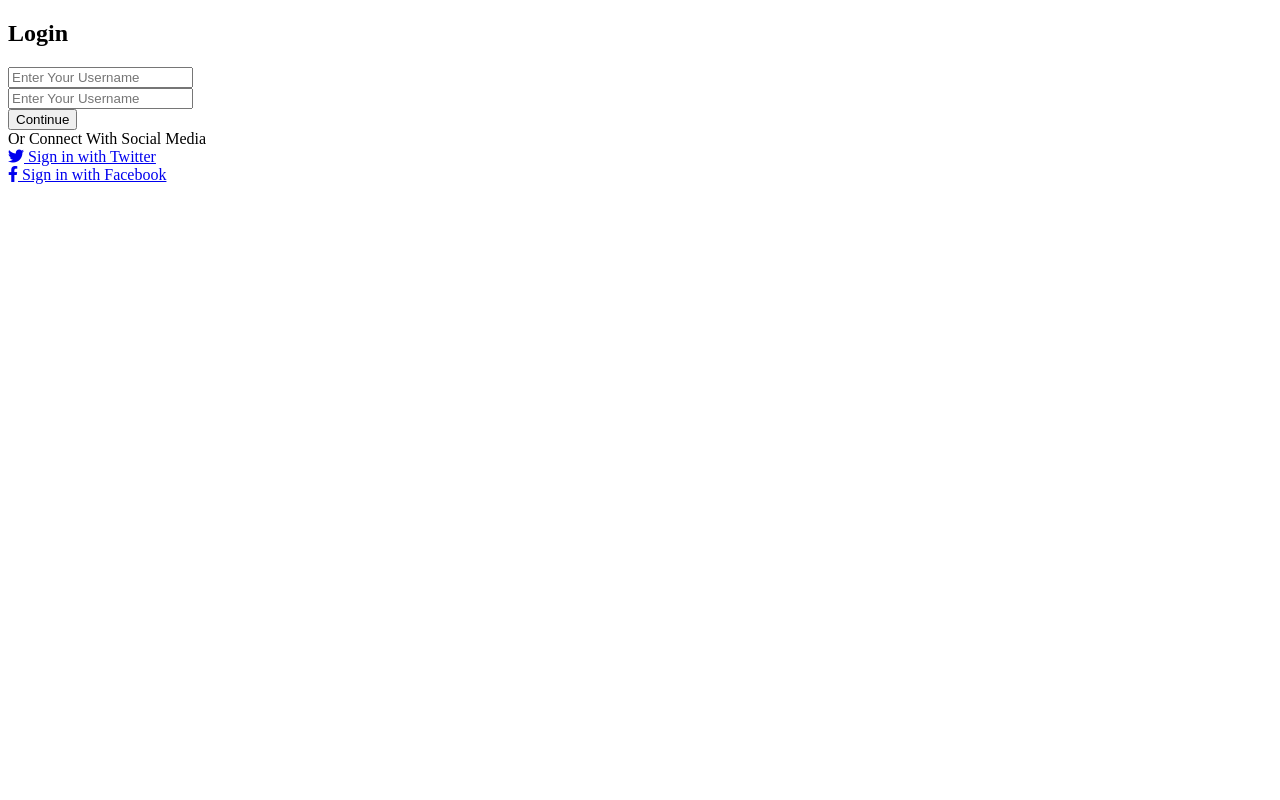
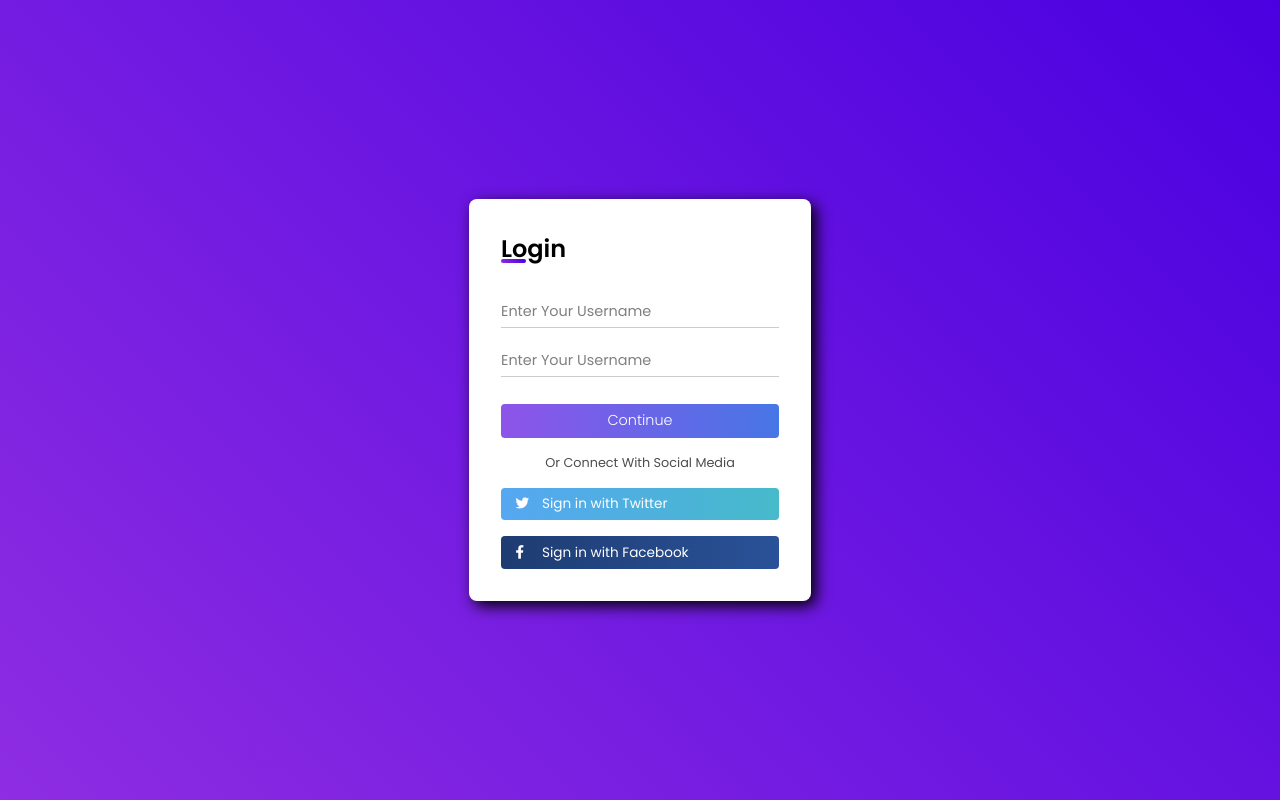
Before and after one commit to leticiacamposs2/estudos-css, a plain HTML site: page form-login-responsivo/index.html in a window 1280 px wide. Drawn offline with Linux system fonts and the light colour scheme.

Commit message:
estilo css

```diff
--- a/form-login-responsivo/index.html
+++ b/form-login-responsivo/index.html
@@ -5,6 +5,7 @@
     <meta name="viewport" content="width=device-width, initial-scale=1.0">
     <script src="https://kit.fontawesome.com/1ab94d0eba.js" crossorigin="anonymous"></script>
     <title>Login Form</title>
+    <link rel="stylesheet" href="styles.css">
     <link rel="stylesheet" href="https://cdnjs.cloudflare.com/ajax/libs/font-awesome/5.11.2/css/all.css">
 </head>
 <body>
--- a/form-login-responsivo/styles.css
+++ b/form-login-responsivo/styles.css
@@ -0,0 +1,156 @@
+@import url('https://fonts.googleapis.com/css2?family=Poppins:wght@100;200;300;400;500;600;700&display=swap');
+
+/* resetando todo o css default do navegador */
+* {
+    margin: 0;
+    border: 0;
+    padding: 0;
+    box-sizing: border-box;
+    font-family: "Poppins", sans-serif;
+}
+
+body {
+    background: linear-gradient(45deg, #8e2de2, #4a00e0);
+    background-repeat: no-repeat;
+    min-height: 100vh;
+    min-width: 100vw;
+    display: flex;
+    align-items: center;
+    justify-content: center;
+}
+
+main.container {
+    background: white;
+    max-width: 350px;
+    min-height: 40vh;
+    padding: 2rem;
+    box-shadow: 5px 5px 15px rgba(0, 0, 0, 2);
+    border-radius: 8px;
+}
+
+main h2 {
+    font-weight: 600;
+    margin-bottom: 2rem;
+    position: relative;
+}
+
+main h2::before {
+    content: '';
+    position: absolute;
+    height: 4px;
+    width: 25px;
+    bottom: 3px;
+    left: 0;
+    border-radius: 8px;
+    background: linear-gradient(45deg, #8e2de2, #4a00e0);
+}
+
+form {
+    display: flex;
+    flex-direction: column;
+}
+
+.input-field {
+    position: relative;
+}
+
+/* primeiro filho do input */
+form .input-field:first-child {
+    margin-bottom: 1.5rem;
+}
+
+.input-field .underline::before {
+    content: '';
+    position: absolute;
+    height: 1px;
+    width: 100%;
+    bottom: -5px;
+    left: 0;
+    background: rgba(0, 0, 0, 0.2);
+}
+
+.input-field .underline::after {
+    content: '';
+    position: absolute;
+    height: 1px;
+    width: 100%;
+    bottom: -5px;
+    left: 0;
+    background: linear-gradient(45deg, #8e2de2, #4a00e0);
+    transform: scaleY(0);
+    transition: all .3s ease-in-out;
+    transform-origin: left;
+}
+
+/* quando input estiver focado */
+.input-field input:focus ~ .underline::after {
+    transform: scaleX(1);
+}
+
+/* remove a borda do input ao clicar nele */
+.input-field input {
+    outline: none;
+    font-size: 0.9rem;
+    color: rgba(0, 0, 0, 0.7);
+}
+
+.input-field input::placeholder {
+    color: rgba(0, 0, 0, 0.5);
+}
+
+form input[type="submit"] {
+    margin-top: 2rem;
+    padding: 0.4rem;
+    background: linear-gradient(to left, #4776E6, #8e54e9);
+    cursor: pointer;
+    color: white;
+    font-size: 0.9rem;
+    font-weight: 300;
+    border-radius: 4px;
+    transition: all 0.3s ease;
+}
+
+form input[type="submit"]:hover {
+    letter-spacing: 0.5px;
+    background: linear-gradient(to right, #4776E6, #8e54e9);
+}
+
+.footer {
+    display: flex;
+    flex-direction: column;
+    margin-top: 1rem;
+}
+
+.footer span {
+    color: rgba(0, 0, 0, 0.7);
+    font-size: 0.8rem;
+    text-align: center;
+}
+
+.footer .social-field {
+    padding: 0.4rem;
+    border-radius: 4px;
+    font-size: 0.85rem;
+    width: 100%;
+    cursor: pointer;
+    margin-top: 1rem;
+}
+
+/* define largura padrao do icone */
+.footer .social-field a i {
+    margin: 0 0.5rem;
+    width: 15px;
+}
+
+.footer .social-field a {
+    text-decoration: none;
+    color: white;
+}
+
+.footer .social-field.twitter {
+    background: linear-gradient(to right, #56a7f2, #46Baca);
+}
+
+.footer .social-field.facebook {
+    background: linear-gradient(to right, #1e3c72, #2a5298);
+}
```
